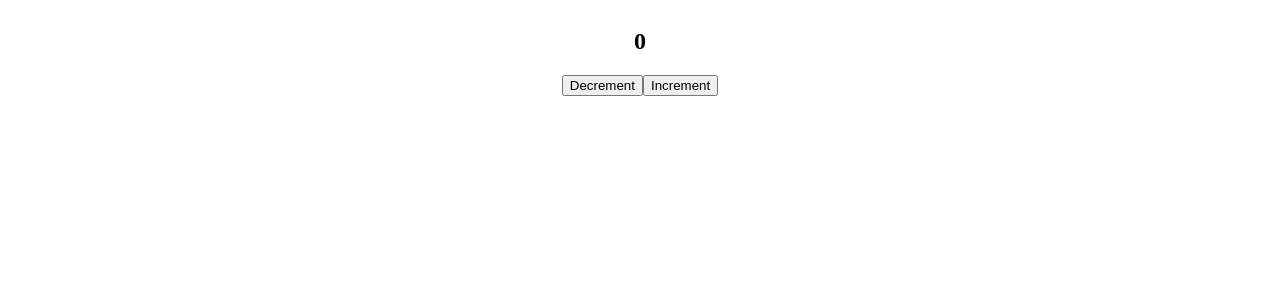
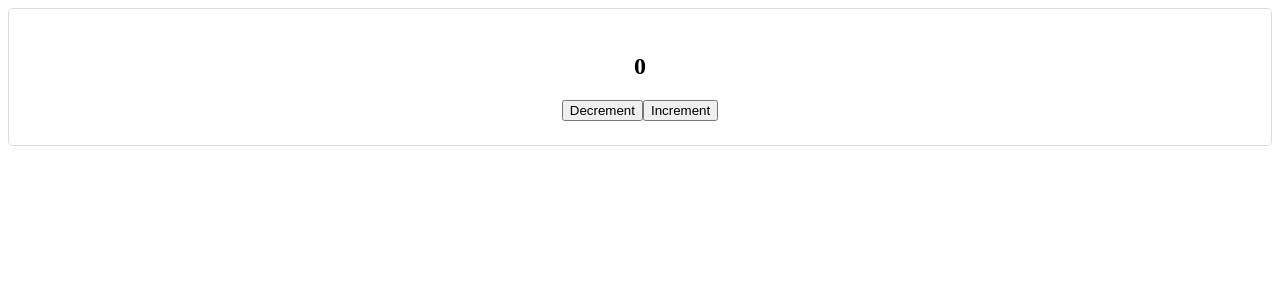
Before and after one commit to mojocodeio/counter_mojocode, a React (Create React App) app: page / in a window 1280 px wide. Shown: the top 300 px of the page. Built offline with nearby package versions, Linux system fonts and the light colour scheme.

Commit message:
created wrapper Section component

```diff
--- a/src/App/App.js
+++ b/src/App/App.js
@@ -1,10 +1,15 @@
-import React from 'react'
+import React, { Fragment } from 'react'
 
 /** components */
 import Counter from './Counter/Counter'
+import Section from './Section/Section'
 
 export const App = () => (
-  <Counter />
+  <Fragment>
+    <Section>
+      <Counter />
+    </Section>
+  </Fragment>
 )
 
 export default App
--- /dev/null
+++ b/src/App/Section/Section.js
@@ -0,0 +1,14 @@
+import React from 'react';
+
+/** styles */
+import styles from './Section.module.css'
+
+export const Section = ({ children }) => {
+    return (
+        <section className={styles.section}>
+            { children }
+        </section>
+    )
+}
+
+export default Section;
--- /dev/null
+++ b/src/App/Section/Section.module.css
@@ -0,0 +1,6 @@
+.section {
+    border-radius: 5px;
+    border: 1px solid gainsboro;
+    padding: 24px;
+    margin-bottom: 24px;
+}
```
